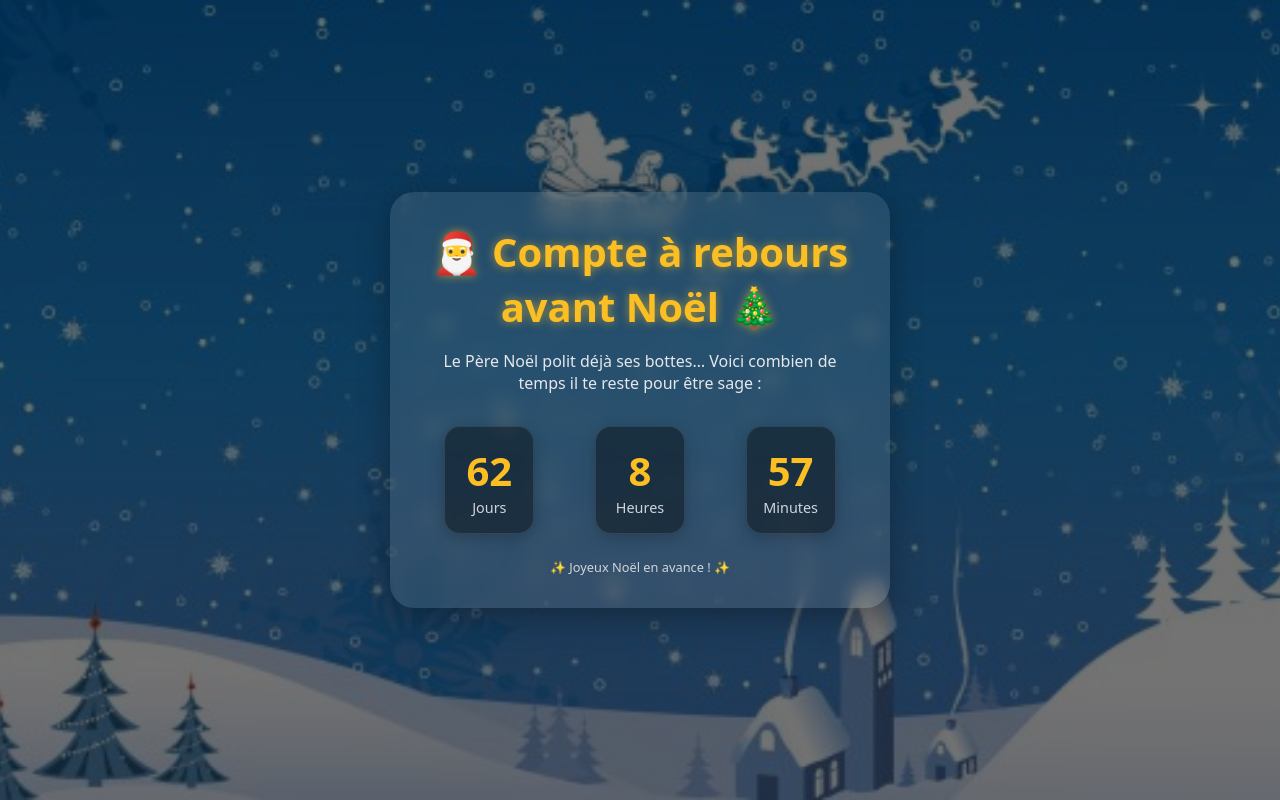
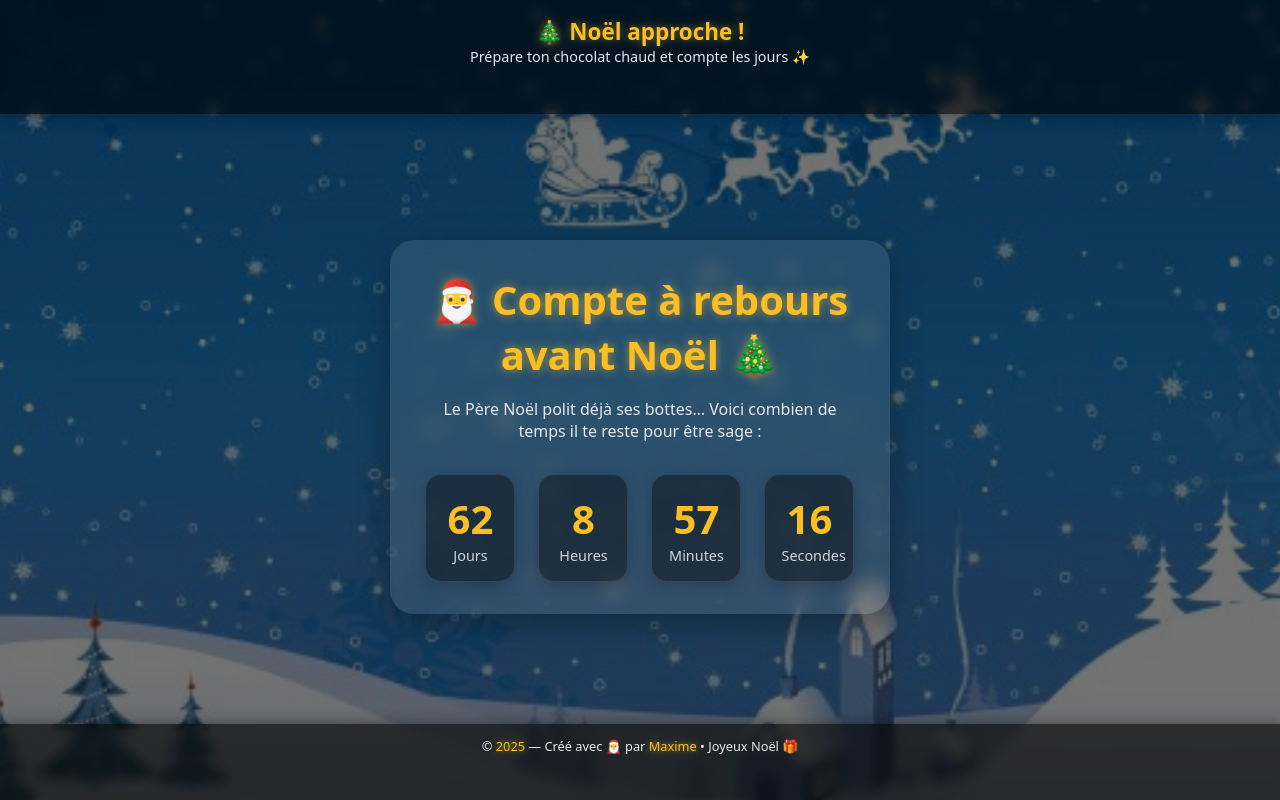
Before and after one commit to maxime31840/noel, a plain HTML site: page index.html in a window 1280 px wide. Drawn offline with Linux system fonts and the light colour scheme.

Commit message:
correction de bug

```diff
--- a/index.html
+++ b/index.html
@@ -26,9 +26,62 @@
       background: url('./image/noel-background.jpg') no-repeat center center fixed;
       background-size: cover;
       display: flex;
-        justify-content: center;
+      flex-direction: column;
+      justify-content: space-between;
       align-items: center;
       transition: background-image 0.6s ease-in-out;
+    }
+
+    @keyframes fadeDown {
+      from {
+        opacity: 0;
+        transform: translateY(-30px);
+      }
+      to {
+        opacity: 1;
+        transform: translateY(0);
+      }
+    }
+
+    @keyframes fadeUp {
+      from {
+        opacity: 0;
+        transform: translateY(30px);
+      }
+      to {
+        opacity: 1;
+        transform: translateY(0);
+      }
+    }
+
+    @keyframes fadeIn {
+      from { opacity: 0; }
+      to { opacity: 1; }
+    }
+
+    header {
+      width: 100%;
+      background: rgba(0,0,0,0.6);
+      padding: 1rem 0;
+      box-shadow: 0 2px 12px rgba(0,0,0,0.3);
+      backdrop-filter: blur(6px);
+      position: fixed;
+      top: 0;
+      left: 0;
+      text-align: center;
+      z-index: 3;
+      animation: fadeDown 1s ease forwards;
+    }
+
+    header h2 {
+      font-size: 1.4rem;
+      color: var(--accent);
+      text-shadow: 0 0 8px rgba(251,191,36,0.5);
+    }
+
+    header p {
+      font-size: 0.9rem;
+      color: #e5e7eb;
     }
 
     .overlay {
@@ -36,17 +89,21 @@
       inset: 0;
       background: var(--bg-dark);
       z-index: 1;
+      animation: fadeIn 1.5s ease;
     }
 
     .container {
       position: relative;
       z-index: 2;
+      margin-top: 15rem;
+      margin-bottom: 5rem;
       padding: 2rem;
       border-radius: 1.5rem;
       backdrop-filter: blur(10px);
       background: rgba(255, 255, 255, 0.1);
       box-shadow: 0 8px 32px rgba(0,0,0,0.3);
       width: min(90%, 500px);
+      animation: fadeUp 1.2s ease forwards;
     }
 
     h1 {
@@ -95,14 +152,24 @@
     }
 
     footer {
-      margin-top: 1.5rem;
+      width: 100%;
+      background: rgba(0,0,0,0.6);
+      text-align: center;
+      padding: 0.8rem 0;
       font-size: 0.8rem;
       color: #d1d5db;
+      box-shadow: 0 -2px 12px rgba(0,0,0,0.3);
+      backdrop-filter: blur(6px);
+      position: fixed;
+      bottom: 0;
+      left: 0;
+      z-index: 3;
+      animation: fadeUp 1.5s ease forwards;
     }
 
-    @keyframes snow {
-      0% { background-position: 0 0; }
-      100% { background-position: 0 1000px; }
+    footer span {
+      color: var(--accent);
+      text-shadow: 0 0 6px rgba(251,191,36,0.7);
     }
 
     @media (max-width: 480px) {
@@ -113,6 +180,12 @@
 </head>
 <body>
   <div class="overlay"></div>
+
+  <header>
+    <h2>🎄 Noël approche !</h2>
+    <p>Prépare ton chocolat chaud et compte les jours ✨</p>
+  </header>
+
     <div class="container">
         <h1>🎅 Compte à rebours avant Noël 🎄</h1>
         <p>Le Père Noël polit déjà ses bottes… Voici combien de temps il te reste pour être sage :</p>
@@ -121,12 +194,13 @@
         <div class="unit"><div class="number" id="days">--</div><div class="label">Jours</div></div>
         <div class="unit"><div class="number" id="hours">--</div><div class="label">Heures</div></div>
         <div class="unit"><div class="number" id="minutes">--</div><div class="label">Minutes</div></div>
+        <div class="unit"><div class="number" id="seconds">--</div><div class="label">Secondes</div></div>
+    </div>
   </div>
 
-
-
-    <footer>✨ Joyeux Noël en avance ! ✨</footer>
-  </div>
+  <footer>
+    <p>© <span>2025</span> — Créé avec 🎅 par <span>Maxime</span> • Joyeux Noël 🎁</p>
+  </footer>
 
 <script>
   function getNextChristmas() {
@@ -144,10 +218,12 @@
     const days = Math.floor(diff / (1000 * 60 * 60 * 24));
     const hours = Math.floor((diff % (1000 * 60 * 60 * 24)) / (1000 * 60 * 60));
     const minutes = Math.floor((diff % (1000 * 60 * 60)) / (1000 * 60));
+    const seconds = Math.floor((diff % (1000 * 60)) / 1000);
 
     document.getElementById('days').textContent = days;
     document.getElementById('hours').textContent = hours;
     document.getElementById('minutes').textContent = minutes;
+    document.getElementById('seconds').textContent = seconds;
   }
 
   updateCountdown();
```
Lines whose indentation alone changed are shown as unchanged.
